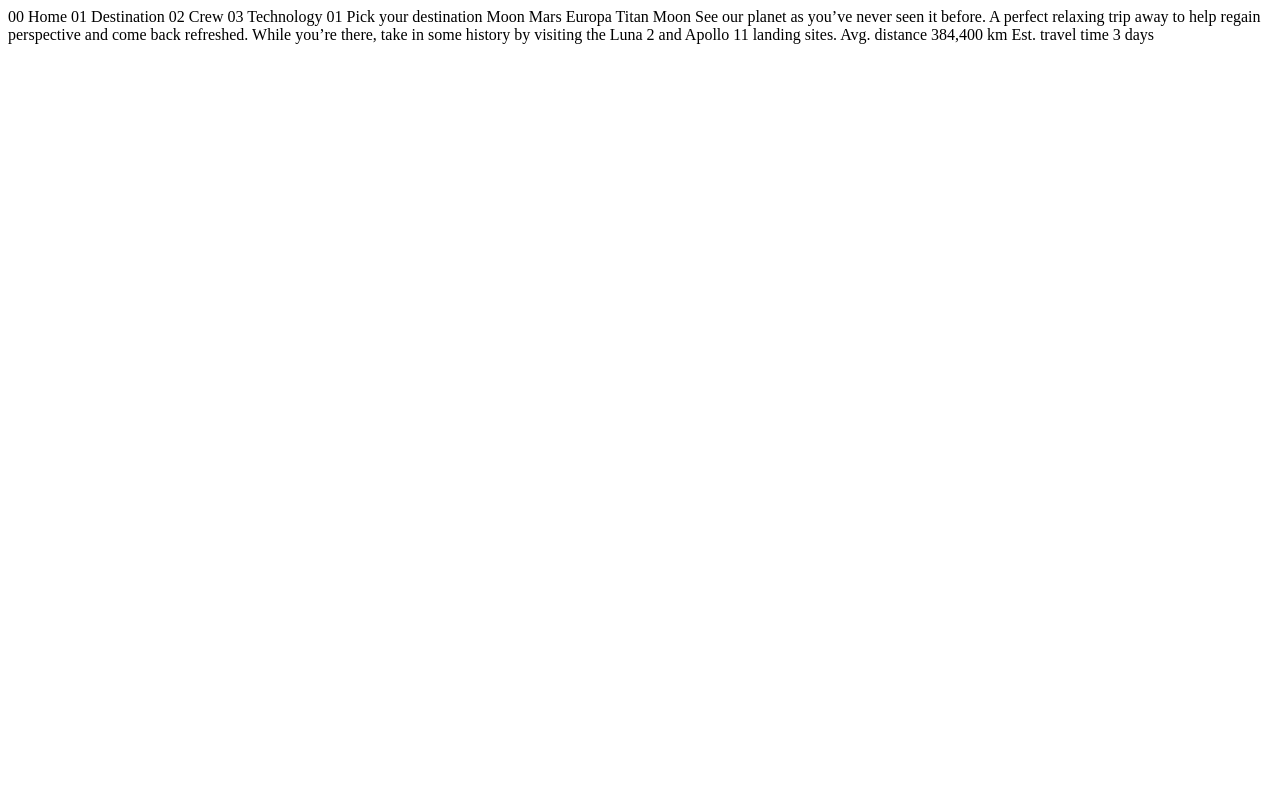
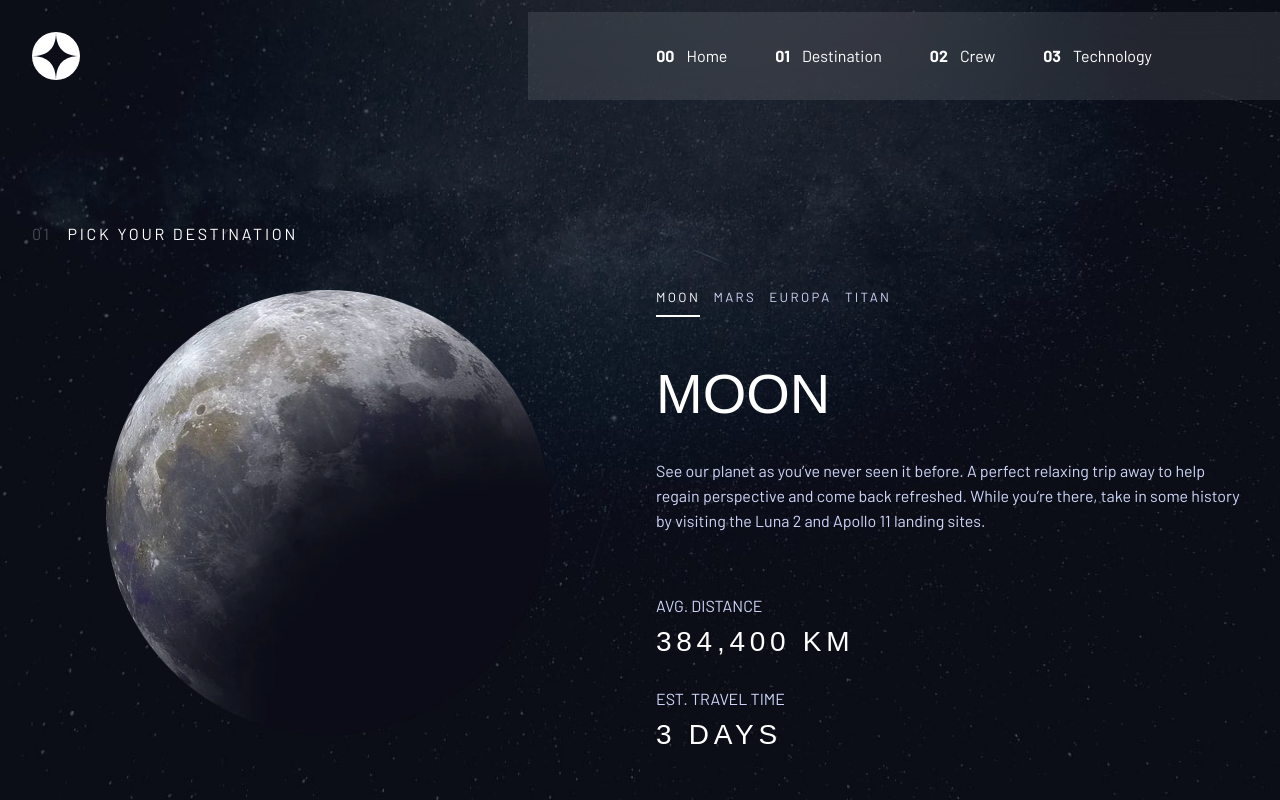
Before and after one commit to jayhyllie/spaceTourism, a plain HTML site: page package/destination-moon.html in a window 1280 px wide. Drawn offline with Linux system fonts and the light colour scheme; a web font is replaced by a local one.

Commit message:
design and function destinations

```diff
--- a/package/destination-moon.html
+++ b/package/destination-moon.html
@@ -1,37 +1,83 @@
 <!DOCTYPE html>
 <html lang="en">
+
 <head>
   <meta charset="UTF-8">
   <meta name="viewport" content="width=device-width, initial-scale=1.0">
+  <link rel="icon" type="image/png" sizes="32x32" href="./assets/favicon-32x32.png">
+  <title>Space tourism - Moon</title>
+  <link rel="stylesheet" href="style.css">
+</head>
 
-  <link rel="icon" type="image/png" sizes="32x32" href="./assets/favicon-32x32.png">
+<body class="destination">
+  <header class="primary__header flex">
+    <img src="/package/assets/shared/logo.svg" alt="logo" class="logo">
 
-  <title>Frontend Mentor | Space tourism website</title>
-</head>
-<body>
+    <button class="mobile-nav-toggle" aria-controls="primary__nav" aria-expanded="false">
+      <span class="sr-only">Menu</span>
+    </button>
 
-  00 Home
-  01 Destination
-  02 Crew
-  03 Technology
+    <nav>
+      <ul id="primary__nav" class="primary__nav flex" data-visible="false">
+        <li class="active">
+          <a href="/package/index.html">
+            <span aria-hidden="true">00</span>Home
+          </a>
+        </li>
+        <li>
+          <a href="/package/destination-moon.html">
+            <span aria-hidden="true">01</span>Destination
+          </a>
+        </li>
+        <li>
+          <a href="/package/crew-commander.html">
+            <span aria-hidden="true">02</span>Crew
+          </a>
+        </li>
+        <li>
+          <a href="/package/technology-vehicle.html">
+            <span aria-hidden="true">03</span>Technology
+          </a>
+        </li>
+      </ul>
+    </nav>
+  </header>
+  <main class="main destination grid">
+    <h4 class="main__section--subHead">
+      <span>01</span>
+      Pick your destination
+    </h4>
+    <section class="main__section grid">
 
-  01 Pick your destination
+      <img class="main__section--image" id="destination--image" src="/package/assets/destination/image-moon.webp"
+        alt="moon">
+      <div class="planet grid">
+        <ul class="main__section--list" role="list">
+          <li class="main__section--list-planet active">Moon</li>
+          <li class="main__section--list-planet">Mars</li>
+          <li class="main__section--list-planet">Europa</li>
+          <li class="main__section--list-planet">Titan</li>
+        </ul>
+        <h3 class="main__section--head">Moon</h3>
+        <p class="main__section--text">See our planet as you’ve never seen it before. A perfect relaxing trip away to
+          help
+          regain perspective and come back refreshed. While you’re there, take in some history
+          by visiting the Luna 2 and Apollo 11 landing sites.</p>
+        <section class="main__section--info">
+          <div class="info--distance">
+            <h6 class="info subHeading2">Avg. Distance</h6>
+            <h5 class="info subHeading1">384,400 KM</h5>
+          </div>
+          <div class="info--travel">
+            <h6 class="info subHeading2">Est. Travel time</h6>
+            <h5 class="info subHeading1">3 days</h5>
+          </div>
+        </section>
+      </div>
+    </section>
+  </main>
+  <script type="module" src="./js/modules/destination.js"></script>
+  <!-- <script type="module" src="./js/main.js"></script> -->
+</body>
 
-  Moon
-  Mars
-  Europa
-  Titan
-
-  Moon
-
-  See our planet as you’ve never seen it before. A perfect relaxing trip away to help
-  regain perspective and come back refreshed. While you’re there, take in some history
-  by visiting the Luna 2 and Apollo 11 landing sites.
-
-  Avg. distance
-  384,400 km
-
-  Est. travel time
-  3 days
-</body>
 </html>
--- /dev/null
+++ b/package/js/modules/destination.js
@@ -0,0 +1,69 @@
+const planetList = [
+    {
+        title: 'Moon',
+        image: '/package/assets/destination/image-moon.webp',
+        info: 'See our planet as you’ve never seen it before. A perfect relaxing trip away to help regain perspective and come back refreshed. While you’re there, take in some history by visiting the Luna 2 and Apollo 11 landing sites.',
+        distance: '384,400 KM',
+        travel: '3 days'
+    },
+    {
+        title: 'Mars',
+        image: '/package/assets/destination/image-mars.webp',
+        info: 'Don’t forget to pack your hiking boots. You’ll need them to tackle Olympus Mons, the tallest planetary mountain in our solar system. It’s two and a half times the size of Everest!',
+        distance: '225 MIL. KM',
+        travel: '9 Months'
+    },
+    {
+        title: 'Europa',
+        image: '/package/assets/destination/image-europa.webp',
+        info: 'The smallest of the four Galilean moons orbiting Jupiter, Europa is a winter lover’s dream. With an icy surface, it’s perfect for a bit of ice skating, curling, hockey, or simple relaxation in your snug wintery cabin.',
+        distance: '628 MIL. KM',
+        travel: '3 years'
+    },
+    {
+        title: 'Titan',
+        image: '/package/assets/destination/image-titan.webp',
+        info: 'The only moon known to have a dense atmosphere other than Earth, Titan is a home away from home (just a few hundred degrees colder!). As a bonus, you get striking views of the Rings of Saturn.',
+        distance: '1.6 BIL. KM',
+        travel: '7 years'
+    }
+];
+
+const planets = document.querySelectorAll('.destination ul');
+const planetsLi = document.querySelectorAll('.destination .main__section--list-planet');
+const planetImage = document.querySelector('#destination--image');
+const planetName = document.querySelector('.destination .main__section--head');
+const planetInfo = document.querySelector('.destination .main__section--text');
+const planetDistance = document.querySelector('.destination .info--distance h5');
+const planetTravel = document.querySelector('.destination .info--travel h5');
+
+const DATA_LINK = 'data.json';
+
+async function getDestination() {
+    let response = await fetch(DATA_LINK);
+    let data = await response.json();
+
+    let dests = data.destinations;
+    console.log(dests);
+
+    planets.forEach(planet => {
+        planet.addEventListener('click', function (e) {
+            let clickedLi = e.target;
+            let clickedTitle = clickedLi.textContent;
+            const clickedBody = planetList.find(body => body.title.toLowerCase() === clickedTitle.toLowerCase());
+
+            planetImage.setAttribute('src', clickedBody.image);
+            planetName.innerHTML = clickedBody.title;
+            planetInfo.innerHTML = clickedBody.info;
+            planetDistance.innerHTML = clickedBody.distance;
+            planetTravel.innerHTML = clickedBody.travel;
+        })
+    })
+    planetsLi.forEach((btn) => {
+        btn.addEventListener("click", (e) => {
+            planetsLi.forEach(p => p.classList.remove('active'));
+            e.target.classList.toggle("active");
+        });
+    });
+}
+getDestination();
--- a/package/style.css
+++ b/package/style.css
@@ -45,6 +45,7 @@ dd {
 ul[role='list'],
 ol[role='list'] {
   list-style: none;
+  padding: 0;
 }
 
 /* Set core root defaults */
@@ -57,12 +58,52 @@ body {
   min-height: 100vh;
   text-rendering: optimizeSpeed;
   line-height: 1.5;
-  background-image: url('/package/assets/home/background-home-mobile.jpg');
   background-repeat: no-repeat;
   background-position: center;
   background-size: cover;
 
   overflow-x: hidden;
+}
+body.home {
+    background-image: url('/package/assets/home/background-home-mobile.jpg');
+}
+body.destination {
+    background-image: url(/package/assets/destination/background-destination-mobile.jpg);
+}
+body.crew {
+    background-image: url(/package/assets/crew/background-crew-mobile.jpg);
+}
+body.tech {
+    background-image: url(/package/assets/technology/background-technology-mobile.jpg);
+}
+
+@media (min-width: 35em) and (max-width: 55em) {
+    body.home {
+        background-image: url(/package/assets/home/background-home-tablet.jpg);
+    }
+    body.destination {
+        background-image: url(/package/assets/destination/background-destination-tablet.jpg);
+    }
+    body.crew {
+        background-image: url(/package/assets/crew/background-crew-tablet.jpg);
+    }
+    body.tech {
+        background-image: url(/package/assets/technology/background-technology-tablet.jpg);
+    }
+}
+@media (min-width: 55em) {
+    body.home {
+        background-image: url(/package/assets/home/background-home-desktop.jpg);
+    }
+    body.destination {
+        background-image: url(/package/assets/destination/background-destination-desktop.jpg);
+    }
+    body.crew {
+        background-image: url(/package/assets/crew/background-crew-desktop.jpg);
+    }
+    body.tech {
+        background-image: url(/package/assets/technology/background-technology-desktop.jpg);
+    }
 }
 
 /* A elements that don't have a class get default styles */
@@ -91,6 +132,11 @@ h4 {
     font-family: var(--ff-belle);
     color: var(--text-primary);
     text-transform: uppercase;
+}
+h3 {
+    font-size: var(--fs-700);
+    line-height: 64px;
+    font-weight: 400;
 }
 h5 {
     font-family: var(--ff-barlow);
@@ -121,7 +167,22 @@ p {
     font-size: var(--fs-400);
     text-transform: uppercase;
 }
-
+.subHeading1 {
+    font-family: var(--ff-belle);
+    font-size: var(--fs-500);
+    color: var(--text-primary);
+    line-height: 32px;
+    margin: 0;
+}
+.subHeading2 {
+    font-family: var(--ff-barlow);
+    font-size: var(--fs-300);
+    font-weight: 400;
+    color: var(--text-secondary);
+    text-transform: uppercase;
+    line-height: 17px;
+    margin: 0;
+}
 
 /* HEADER */
 
@@ -177,9 +238,58 @@ p {
     padding: 2em;
     text-align: center;
 }
-.home {
+main.home {
     --gap: clamp(3rem, 10vh, 10rem);
     place-content: center;
+}
+
+/* Destination */
+h4.main__section--subHead {
+    display: flex;
+    justify-content: center;
+    gap: 1em;
+    color: #fff;
+    font-weight: 400;
+    font-family: var(--ff-barlow);
+    letter-spacing: 2.7px;
+    line-height: 19px;
+}
+h4.main__section--subHead span {
+    opacity: .25;
+}
+.destination .main__section {
+    margin-top: 1em;
+    --gap: 2em;
+}
+.destination .main__section--image {
+    width: 10.6rem;
+    aspect-ratio: 1;
+    margin: auto;
+}
+.destination .main__section--list {
+    display: flex;
+    justify-content: center;
+    gap: 1em;
+    color: var(--text-secondary);
+    text-transform: uppercase;
+    font-size: var(--fs-200);
+}
+.destination .main__section--list-planet {
+    padding-bottom: .5em;
+    letter-spacing: 2.36px;
+}
+.destination .main__section--list-planet.active {
+    color: var(--text-primary);
+    border-bottom: 2px solid var(--text-primary);
+}
+.destination .main__section--info {
+    display: grid;
+    gap: 2rem;
+    margin-top: 2em;
+}
+.destination .main__section--info div {
+    display: grid;
+    gap: .75rem;
 }
 
 /* MQ */
@@ -235,11 +345,27 @@ p {
     }
 }
 @media (min-width: 55em) {
-    .home {
+    main.home {
         min-height: 100vh;
         grid-template-columns: repeat(2, 1fr);
         text-align: left;
         padding-inline-start: 8em;
+    }
+    main.destination {
+        margin-top: 10vh;
+    }
+    .main__section--subHead {
+        justify-content: flex-start !important;
+    }
+    .main__section {
+        grid-template-columns: repeat(2, 1fr);
+        text-align: left;
+    }
+    .main__section--list {
+        justify-content: flex-start !important;
+    }
+    .main__section--image {
+        width: 27.8rem !important;
     }
     .button {
         margin: auto;
```
Also changed, not shown: package/crew-engineer.html (deleted, +0 -27 lines), package/crew-pilot.html (deleted, +0 -28 lines), package/crew-specialist.html (deleted, +0 -27 lines), package/destination-europa.html (deleted, +0 -38 lines), package/destination-mars.html (deleted, +0 -37 lines), package/destination-titan.html (deleted, +0 -37 lines), package/index.html (+6 -6 lines), package/technology-capsule.html (deleted, +0 -32 lines), package/technology-spaceport.html (deleted, +0 -32 lines), package/js/main.js (renamed from package/main.js).
